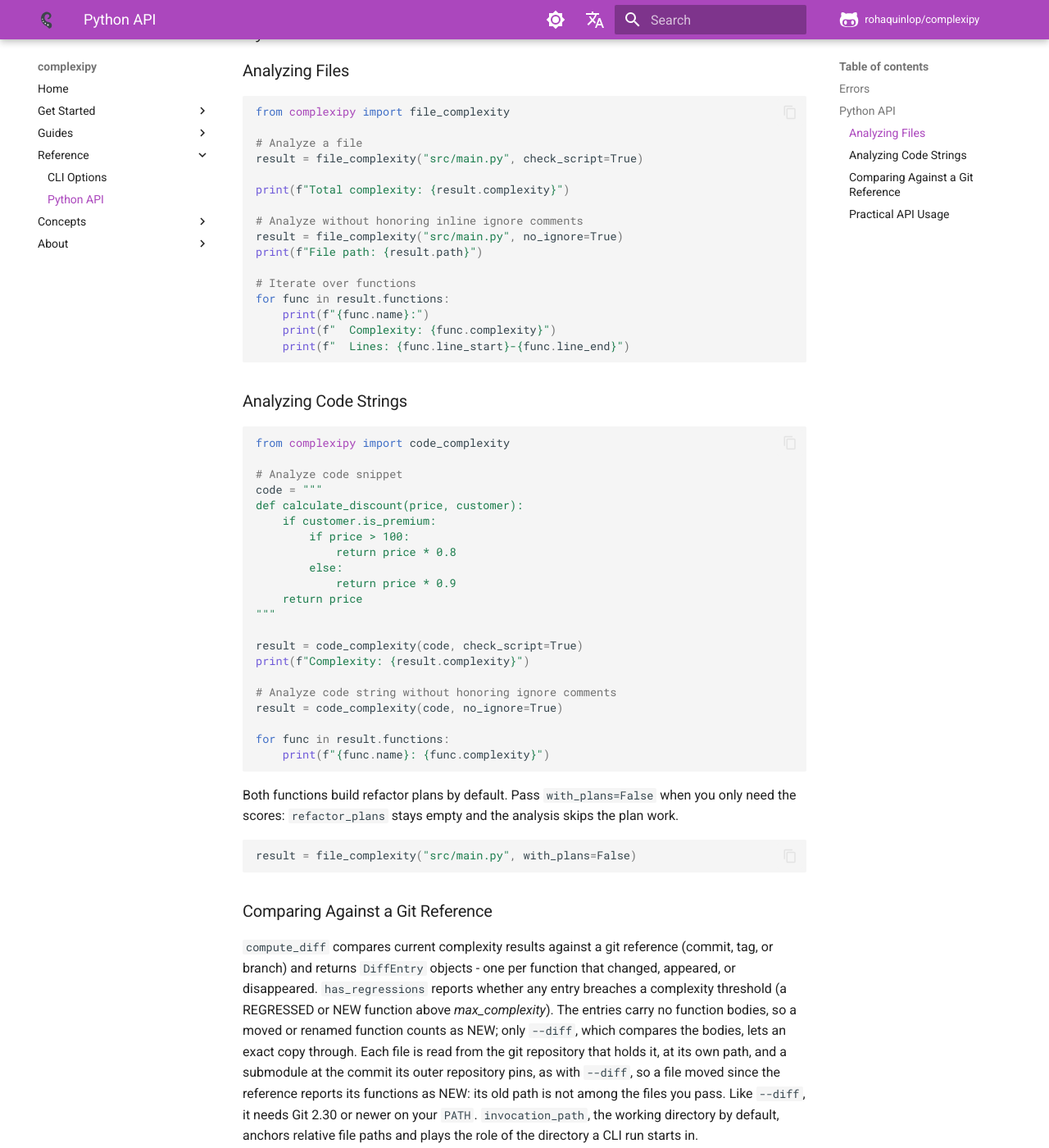
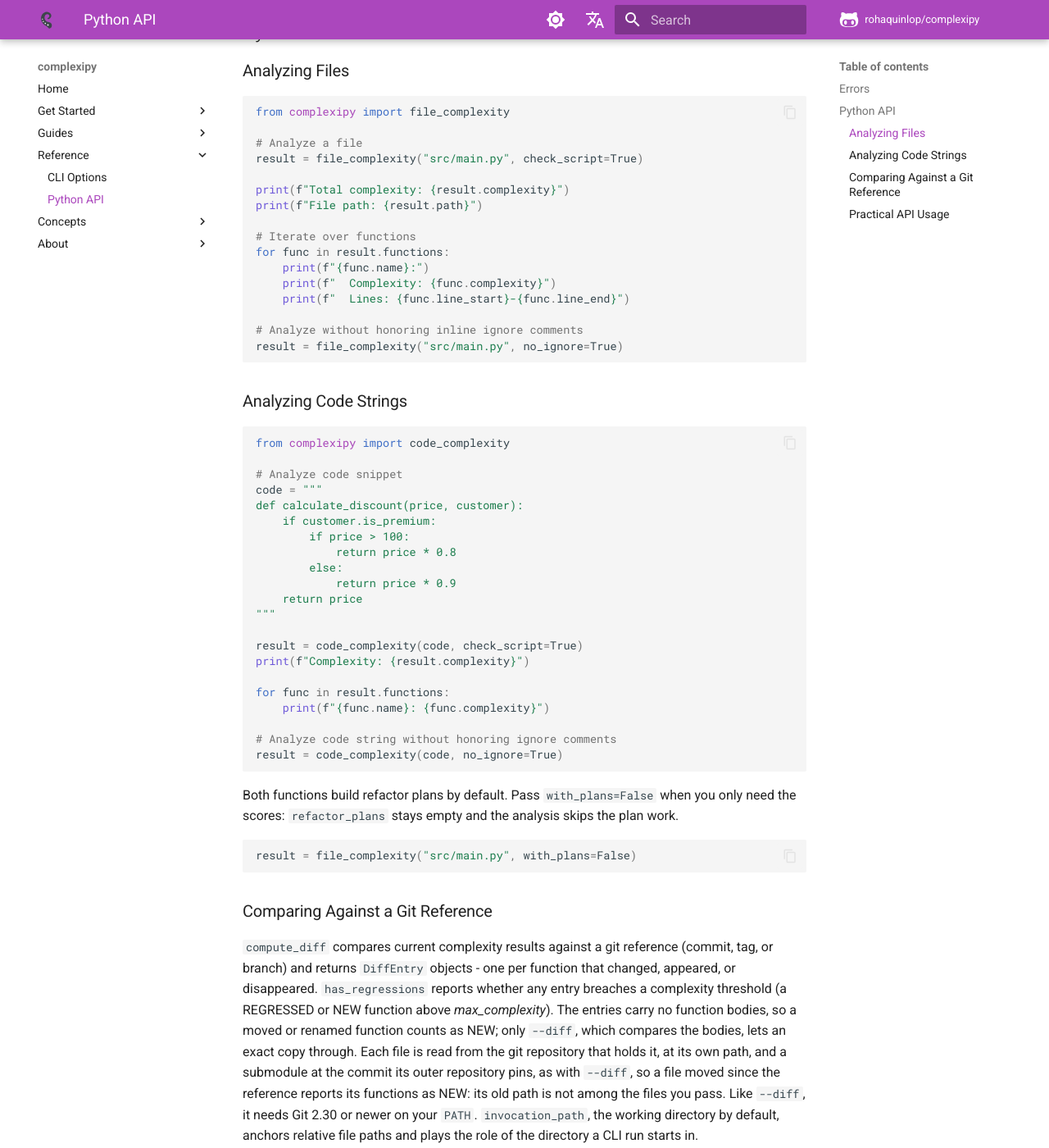
Before and after one commit to rohaquinlop/complexipy, an MkDocs documentation site: the page built from docs/api-reference.md, in a window 1280 px wide and 1400 px high, scrolled down 1928 px. Shown: the whole window at 82% size. Built offline with MkDocs 1.6.1 and Material for MkDocs 9.7.7, drawn with Linux system fonts in a browser that asks for light colours; comment, search, counter and statistics services are not loaded.

````diff
--- a/docs/api-reference.md
+++ b/docs/api-reference.md
@@ -129,11 +129,11 @@ def calculate_discount(price, customer):
 result = code_complexity(code, check_script=True)
 print(f"Complexity: {result.complexity}")
 
+for func in result.functions:
+    print(f"{func.name}: {func.complexity}")
+
 # Analyze code string without honoring ignore comments
 result = code_complexity(code, no_ignore=True)
-
-for func in result.functions:
-    print(f"{func.name}: {func.complexity}")
 ```
 
 Both functions build refactor plans by default. Pass `with_plans=False` when
````
Also changed, not shown: other parts of docs/api-reference.md (+3 -3 lines).
